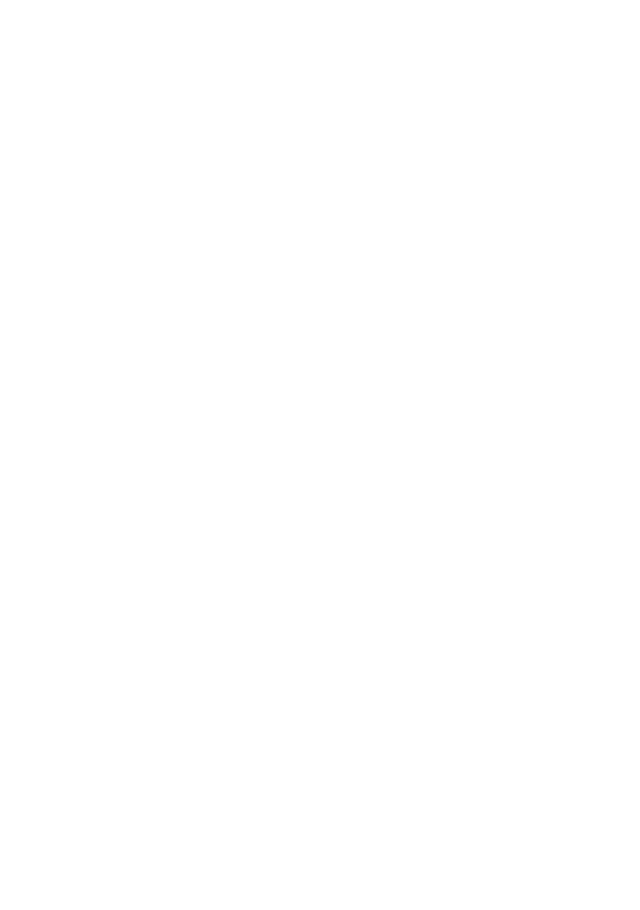
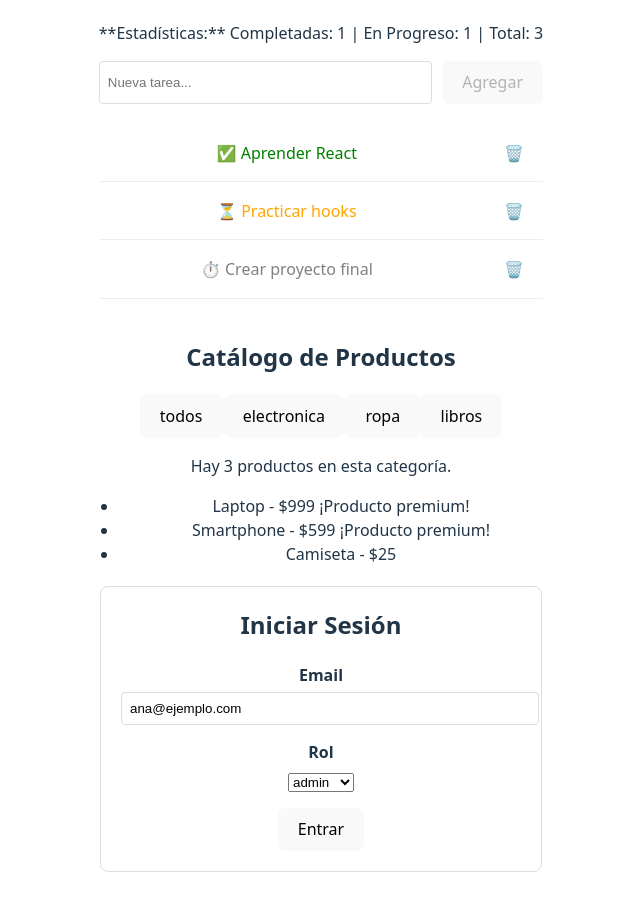
Before and after one commit to SrNanu/clase-02-10-2025, a React (Vite) app in the folder clase-02-10-2025/: page / in a window 1280 px wide. Shown: the part 602-1512 px from the top of the page, without its empty margins (319-959 px from the left). Before the commit the page ends 800 px from the top, so only its background shows below. Built offline with nearby package versions, Linux system fonts and the light colour scheme.

Commit message:
Subiendo AuthRoles

```diff
--- a/clase-02-10-2025/src/App.jsx
+++ b/clase-02-10-2025/src/App.jsx
@@ -2,6 +2,9 @@
 import Counter from './components/Counter';
 import TodoList from './components/TodoList';
 import TaskTracker from './components/TaskTracker.jsx';
+import Catalogo from "./components/Catalogo.jsx";
+import AuthRoles from "./components/AuthRoles";
+
 import './static/ComponentesHook.css';
 
 function App() {
@@ -9,6 +12,9 @@
     <div>
       <Counter />
       <TodoList />
+      <TaskTracker />
+      <Catalogo />
+      <AuthRoles />
     </div>
   );
 }
--- /dev/null
+++ b/clase-02-10-2025/src/components/AuthRoles.jsx
@@ -0,0 +1,113 @@
+import React, { useEffect, useState } from "react";
+import "../static/ComponentesHook.css";
+
+const usuarioEjemplo = {
+ nombre: 'Ana García',
+ email: 'ana@ejemplo.com',
+ rol: 'admin', // probar con 'editor' y 'usuario'
+ ultimoAcceso: '15/01/2024'
+};
+
+function AuthRoles() {
+  // Estados
+  const [isLoading, setIsLoading] = useState(true);
+  const [isLogged, setIsLogged] = useState(false);
+  const [user, setUser] = useState(null);
+  const [email, setEmail] = useState(usuarioEjemplo.email);
+  const [rol, setRol] = useState(usuarioEjemplo.rol);
+
+  useEffect(() => {
+    const t = setTimeout(() => setIsLoading(false), 1200);
+    return () => clearTimeout(t);
+  }, []);
+
+  // Crea el usuario y cambia estado
+  const handleLogin = (e) => {
+    e.preventDefault();
+    const nuevoUsuario = {
+      nombre: usuarioEjemplo.nombre,
+      email,
+      rol,
+      ultimoAcceso: new Date().toLocaleDateString("es-AR"),
+    };
+    setUser(nuevoUsuario);
+    setIsLogged(true);
+  };
+
+  // Logout
+  const handleLogout = () => {
+    setIsLogged(false);
+    setUser(null);
+  };
+
+  // Ternarios anidados para los 3 estados
+  return isLoading ? (
+    // Cargando
+    <div className="success-message" style={{ maxWidth: 420 }}>
+      <div style={{ fontSize: 22, marginBottom: 10 }}>⏳ Cargando...</div>
+      <div>Preparando la aplicación de autenticación</div>
+    </div>
+  ) : isLogged ? (
+    // Logueado
+    <div className="success-message" style={{ maxWidth: 500 }}>
+      <h2>Bienvenido</h2>
+
+      <p><strong>Nombre:</strong> {user.nombre}</p>
+      <p><strong>Email:</strong> {user.email}</p>
+      <p><strong>Rol:</strong> {user.rol}</p>
+      <p><strong>Último acceso:</strong> {user.ultimoAcceso}</p>
+
+      <div>
+        {/* Todos los usuarios */}
+        <button className="theme-toggle">Mi Perfil</button>
+        <button className="theme-toggle">Configuración</button>
+
+        {/* Admin O Editor */}
+        {(user.rol === "admin" || user.rol === "editor") && (
+          <button className="theme-toggle">Gestionar Contenido</button>
+        )}
+
+        {/* Solo Admin */}
+        {user.rol === "admin" && (
+          <button className="theme-toggle">Panel de Administración</button>
+        )}
+      </div>
+
+      <div style={{ marginTop: 16 }}>
+        <button className="clear-btn" onClick={handleLogout}>
+          Cerrar Sesión
+        </button>
+      </div>
+    </div>
+  ) : (
+    // No Logueado
+    <form className="registration-form" onSubmit={handleLogin}>
+      <h2 style={{ marginTop: 0 }}>Iniciar Sesión</h2>
+
+      <div className="form-group">
+        <label>Email</label>
+        <input
+          value={email}
+          type="email"
+          onChange={(e) => setEmail(e.target.value)}
+          placeholder="tu@email.com"
+          required
+        />
+      </div>
+
+      <div className="form-group">
+        <label>Rol</label>
+        <select value={rol} onChange={(e) => setRol(e.target.value)}>
+          <option value="admin">admin</option>
+          <option value="editor">editor</option>
+          <option value="usuario">usuario</option>
+        </select>
+      </div>
+
+      <button type="submit">Entrar</button>
+
+    </form>
+  );
+}
+
+export default AuthRoles;
```
